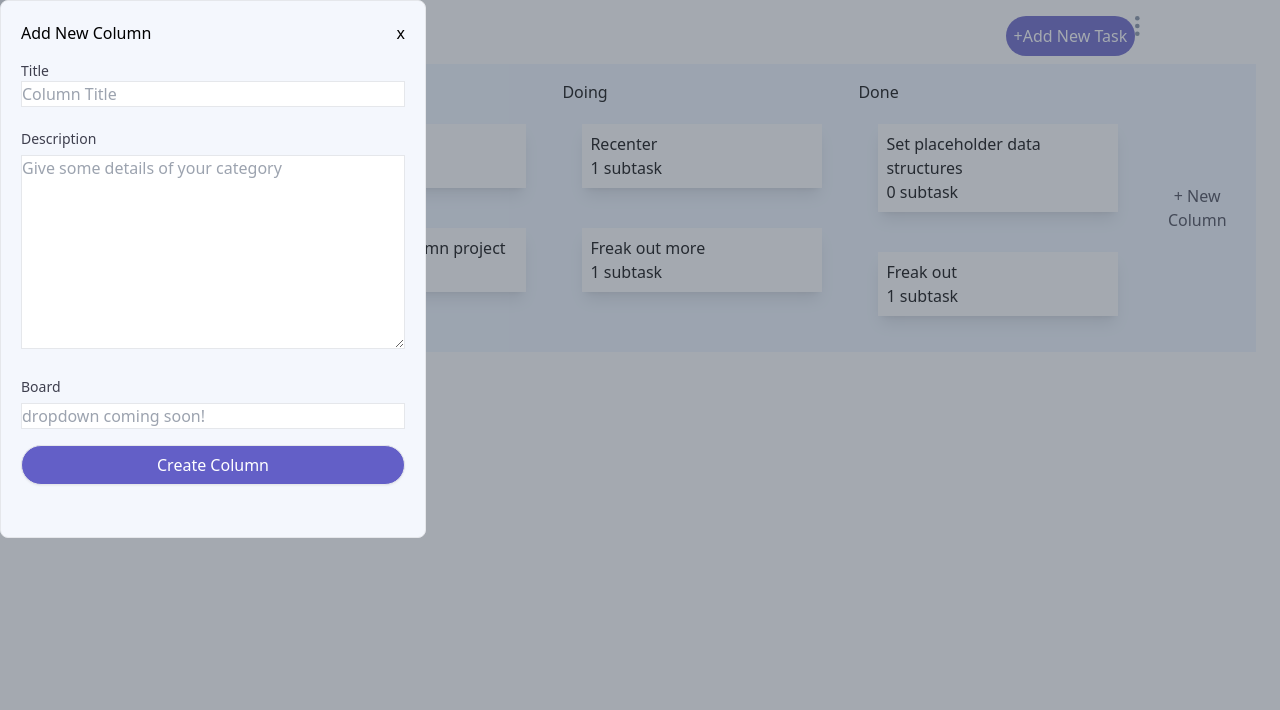
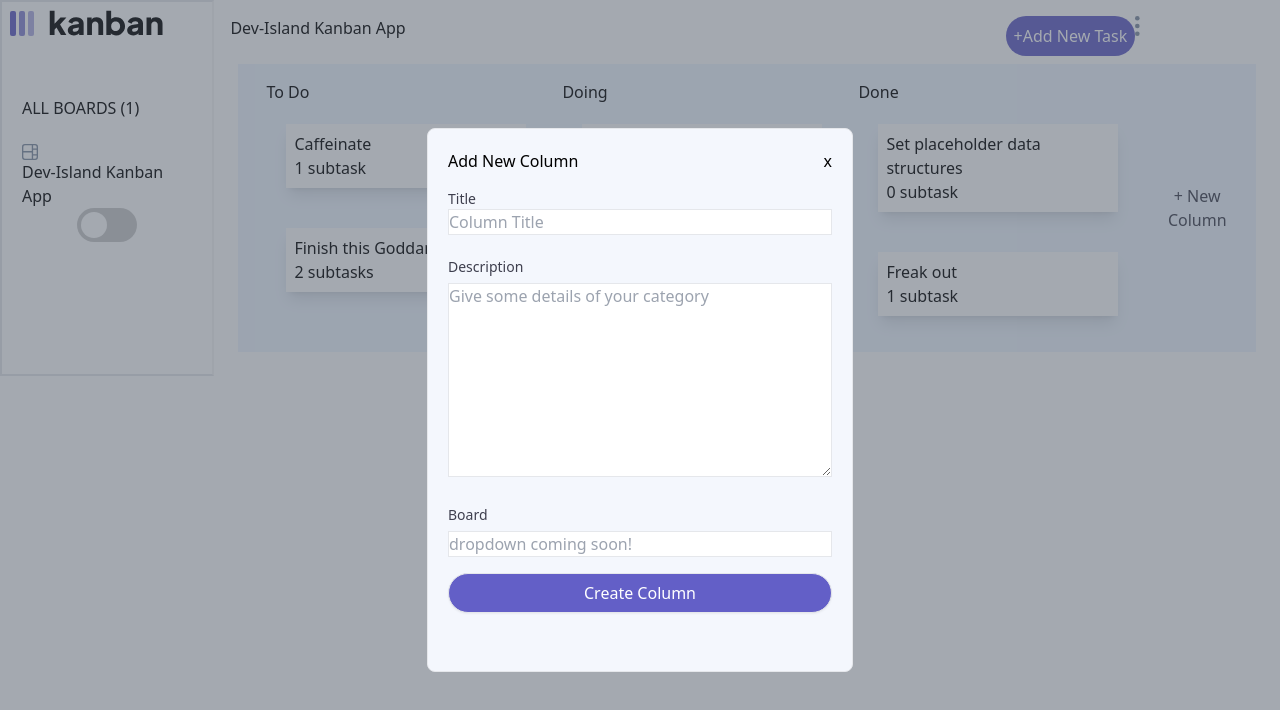
Before and after one commit to christian-faber/dev-island-kanban, a React (Create React App) app: page / in a window 1280 px wide. Both pictures are taken after a click on the button "+ New Column". Shown: the top 710 px of the page. Built offline with nearby package versions, Linux system fonts and the light colour scheme; a web font is replaced by a local one.

Commit message:
fixed columnModal alignment

```diff
--- a/src/components/Modals/AddColumnModal.js
+++ b/src/components/Modals/AddColumnModal.js
@@ -19,10 +19,10 @@ export const AddColumnModal = () => {
     <div
       className={clsx(
         { fixed: modalIsOpen, hidden: !modalIsOpen },
-        "inset-0 bg-gray-600 bg-opacity-50 overflow-y-auto h-full w-full z-10"
+        "bg-gray-600 bg-opacity-50 overflow-y-auto h-full w-full z-10 flex justify-center align-center"
       )}
     >
-      <div className="border bg-almost-white p-5 absolute m-auto z-50 rounded-lg">
+      <div className=" border bg-almost-white p-5 z-50 rounded-lg max-h-1/4 my-[10%]">
         <div className="flex justify-between text-black w-96">
           <h2>Add New Column</h2>
           <button onClick={() => dispatch(closeColumnModal())}>x</button>
--- a/src/components/Top.js
+++ b/src/components/Top.js
@@ -34,12 +34,12 @@ export const Top = () => {
               <VerticalEllipsis className="p-10 absolute h-15 w-15 rounded-lg overflow-hidden cursor-pointer" />
             </div>
             {isOpen && (
-              <div className="absolute top-25 right-5 rounded-lg p-5 w-50 border border-solid shadow-md">
+              <div className="absolute top-25 right-5 rounded-lg p-5 w-50 border border-solid shadow-md bg-white">
                 <ul className="py-2.5">
-                  <li className="hover:bg-slate-400 rounded-lg p-1">
+                  <li className="hover:bg-almost-white rounded-lg p-1">
                     Edit Boards
                   </li>
-                  <li className="hover:bg-slate-400 rounded-lg p-1">
+                  <li className="hover:bg-almost-white rounded-lg p-1">
                     Edit Columns
                   </li>
                 </ul>
```
